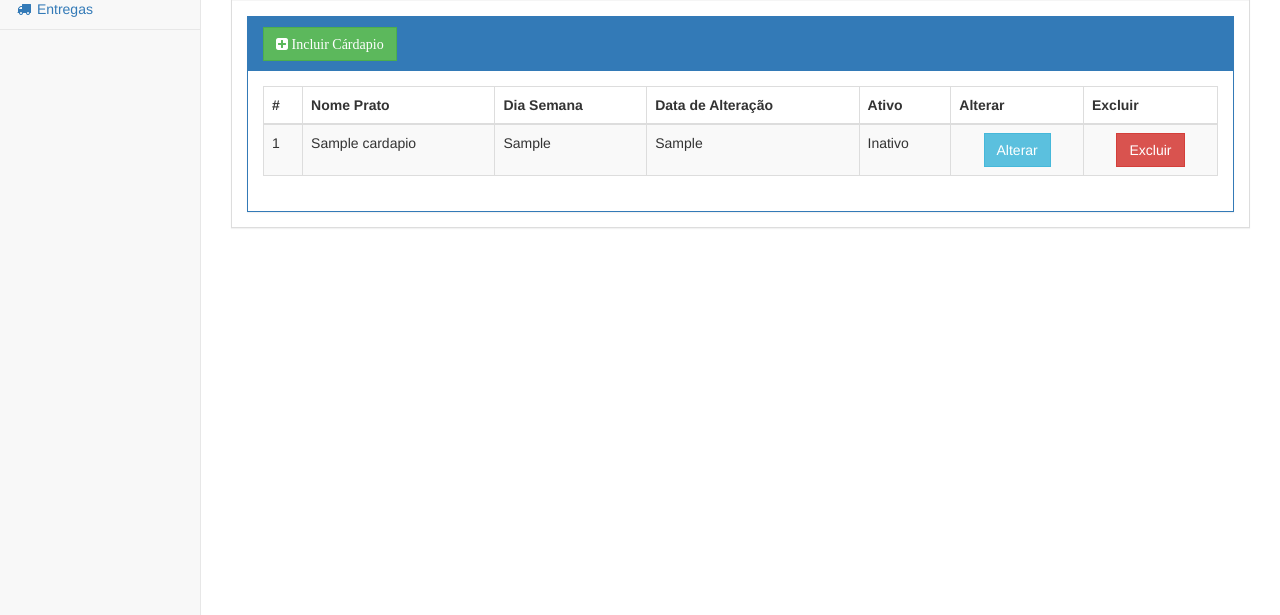
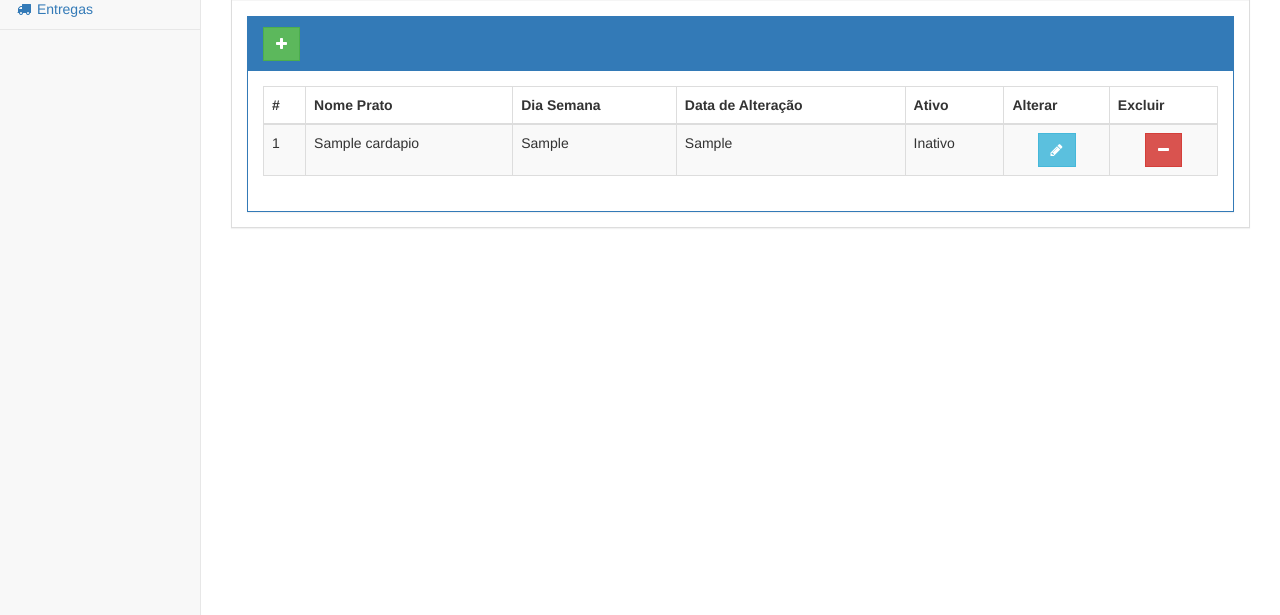
Before and after one commit to ReversonMendes/AppRangoTCC, a PHP site: page /view/cardapios.php in a window 1280 px wide. Shown: the part 185-800 px from the top of the page. Run offline with PHP 8.4, Linux system fonts and the light colour scheme; the visitor is signed in with stand-in values (Sample User, id 1); tables that the repository leaves empty or names only in its code hold one stand-in row (values such as "Sample post").

Commit message:
alterado o icones do incluir editar e excluir, ficou de ver a gravação de imagem da empresa

```diff
--- a/controller/funcoes_empresa.php
+++ b/controller/funcoes_empresa.php
@@ -2,7 +2,7 @@
 
 function insereEmpresa($conexao, $razao, $fantasia, $cnpj, $endereco, $numero, $cep, $telefone,$email,$idusuario) {
 	$query = "insert into empresa (razaosocial, nomefantasia, endereco, cnpj, cep, fone, numero,email) values
-			 ('{$razao}', '{$fantasia}', '{$endereco}', {$cnpj}, '{$cep}','{$telefone}','{$numero}','{$email}')";
+			 ('{$razao}', '{$fantasia}', '{$endereco}', '{$cnpj}', '{$cep}','{$telefone}','{$numero}','{$email}')";
 	$resultado = mysqli_query($conexao, $query);
 
 	if($resultado){
--- a/js/marmita.js
+++ b/js/marmita.js
@@ -13,7 +13,7 @@ function adiciona_ingrediente(){
 
 		novaCelula = novaLinha.insertCell(1);
 		novaCelula.align = "center";
-		novaCelula.innerHTML = "<button class='btn btn-danger' id='excluir' value='excluir' onclick='deleta_ingrediente("+totals+") '>Excluir</button>";
+		novaCelula.innerHTML = "<a class='btn btn-danger' id='excluir' value='excluir' onclick='deleta_ingrediente("+totals+")'><i class='fa fa-minus'></i></a>";
 }
 
 function adiciona_ingredientealt(total){
@@ -30,7 +30,7 @@ function adiciona_ingredientealt(total){
 
 		novaCelula = novaLinha.insertCell(1);
 		novaCelula.align = "center";
-		novaCelula.innerHTML = "<button class='btn btn-danger' id='excluir' value='excluir' onclick='deleta_ingrediente("+totals+") '>Excluir</button>";
+		novaCelula.innerHTML = "<a class='btn btn-danger' id='excluir' value='excluir' onclick='deleta_ingrediente("+totals+")'><i class='fa fa-minus'></i></a>";
 }
 
 
--- a/view/cardapios.php
+++ b/view/cardapios.php
@@ -28,8 +28,8 @@
                                   <div class="col-lg-18">
                                     <div class="panel panel-primary">
                                       <div class="panel-heading">
-                                        <a class="btn btn-success btn-right" data-toggle="modal" data-target="#modalInserirCardapio">
-                                          <i class="fa fa-plus-square"> Incluir Cárdapio</i>
+                                        <a class="btn btn-success" data-toggle="modal" data-target="#modalInserirCardapio">
+                                          <i class="fa fa-plus"></i>
                                         </a>
                                       </div>
                                       <div class="panel-body">
@@ -67,14 +67,17 @@
                                                      ?>
                                                  </td>
                                                  <td align="center">
-                                                   <button type="button" class="btn btn-info lg" data-toggle="modal" data-target="#modalAlterarCardapio">
-                                                    Alterar
-                                                   </button>
+                                                    <a class="btn btn-info lg" data-toggle="modal" data-target="#modalAlterarCardapio">
+                                                        <i class="fa fa-pencil"></i>
+                                                    </a>
+<!--                                                    <button type="button" class="btn btn-info lg" data-toggle="modal" data-target="#modalAlterarCardapio">
+                                                    Alterar <i class="fa fa-pencil-square-o"></i>
+                                                   </button> -->
                                                  </td>
                                                  <td align="center">
-                                                   <button type="button" class="btn btn-danger lg">
-                                                    Excluir
-                                                   </button>
+                                                    <a class="btn btn-danger lg">
+                                                         <i class="fa fa-minus"></i>
+                                                    </a>
                                                  </td>
                                               </tr>
                                            </tbody>
@@ -143,7 +146,9 @@
                                       <tbody>
                                       </tbody>
                                   </table>
-                                  <button type="button" class="btn btn-primary"  id='incluir' value='incluir' onclick='adiciona_ingrediente()'>Incluir</button>
+                                    <a class="btn btn-success" id='incluir' value='incluir' onclick='adiciona_ingrediente()'>
+                                          <i class="fa fa-plus"></i>
+                                    </a>
                               </div>
                               <div class="form-group" align="center">
                                 <button  type="submit"  class="btn btn-info">Gravar</button>
@@ -205,13 +210,15 @@
                                               <input class='form-control' type='text' name="ingrediente[<?=$key?>]" value="<?=$ingrediente['nomeingrediente']?>" />
                                           </td>
                                           <td align="center">
-                                              <button class='btn btn-danger' id='excluir' value='excluir' onclick='deleta_ingrediente("+totals+") '>Excluir</button>
+                                              <a class='btn btn-danger' id='excluir' value='excluir' onclick='deleta_ingrediente("+totals+")'><i class='fa fa-minus'></i></a>
                                           </td>
                                         </tr>
                                         <?php }?>
                                       </tbody>
                                   </table>
-                                  <button type="button" class="btn btn-primary"  id='incluir' value='incluir' onclick='adiciona_ingredientealt(<?=$key?>)'>Incluir</button>
+                                  <a class="btn btn-success" id='incluir' value='incluir' onclick='adiciona_ingredientealt(<?=$key?>)'>
+                                          <i class="fa fa-plus"></i>
+                                  </a>
                               </div>
                               <div class="form-group" align="center">
                                 <button  type="submit"  class="btn btn-info">Gravar</button>
```
Also changed, not shown: model/valida_empresa.php (+92 -86 lines), view/criarconta.php (+1 -48 lines), view/empresa.php (+0 -8 lines), view/login.php (+0 -8 lines), img/uploads/empresas_logos/1.png (added).
